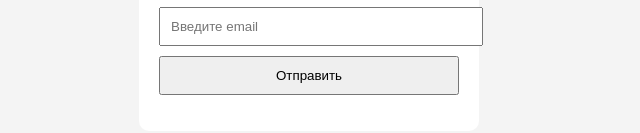
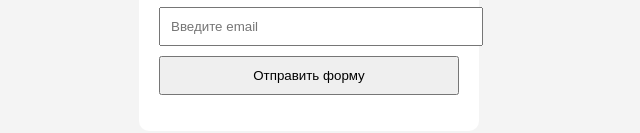
Before and after one commit to BigRoller/lab11, a website: page index.html in a window 1280 px wide. Shown: the part 289-422 px from the top of the page, 331-971 px from the left. Drawn offline with Linux system fonts and the light colour scheme.

Commit message:
Changed button text

```diff
--- a/index.html
+++ b/index.html
@@ -17,7 +17,7 @@
             <input type="email" id="email" placeholder="Введите email" required>
 
             <button type="submit" id="submitBtn">
-                Отправить
+                Отправить форму
             </button>
         </form>
 
```
